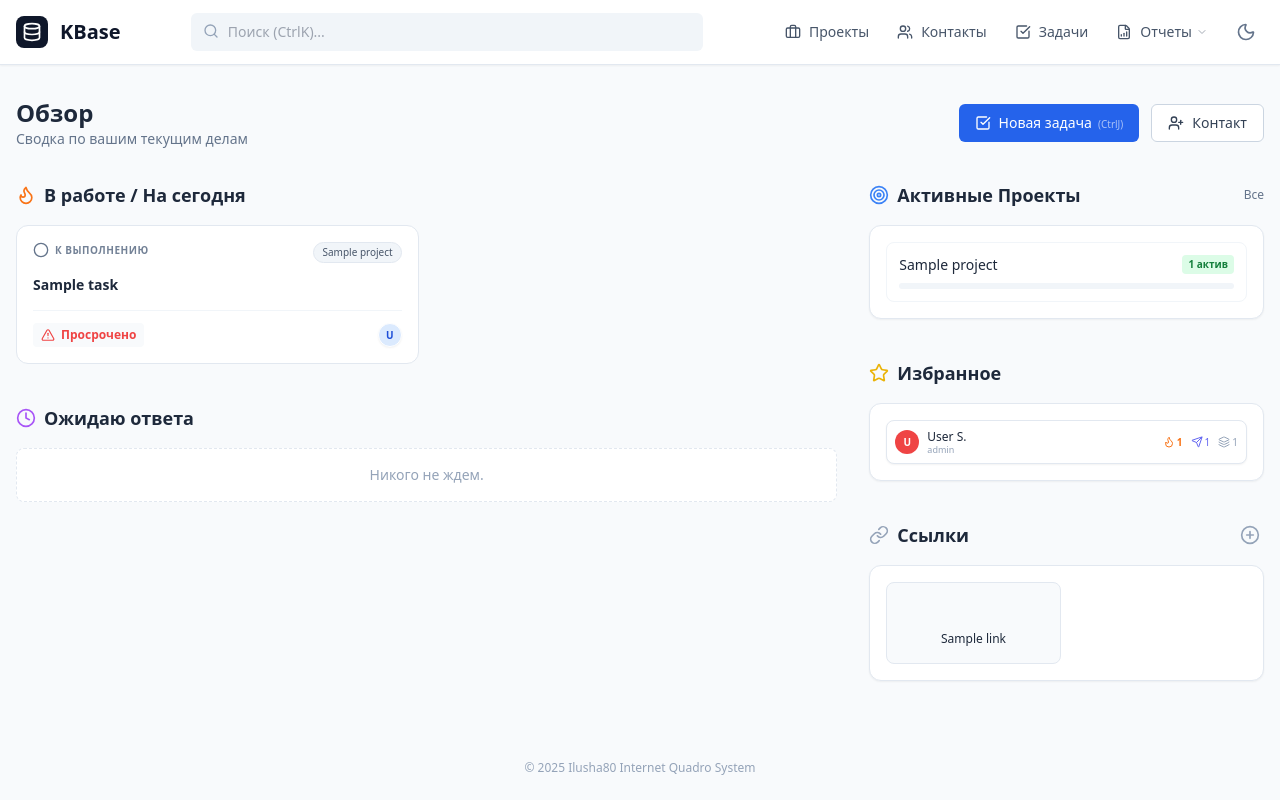
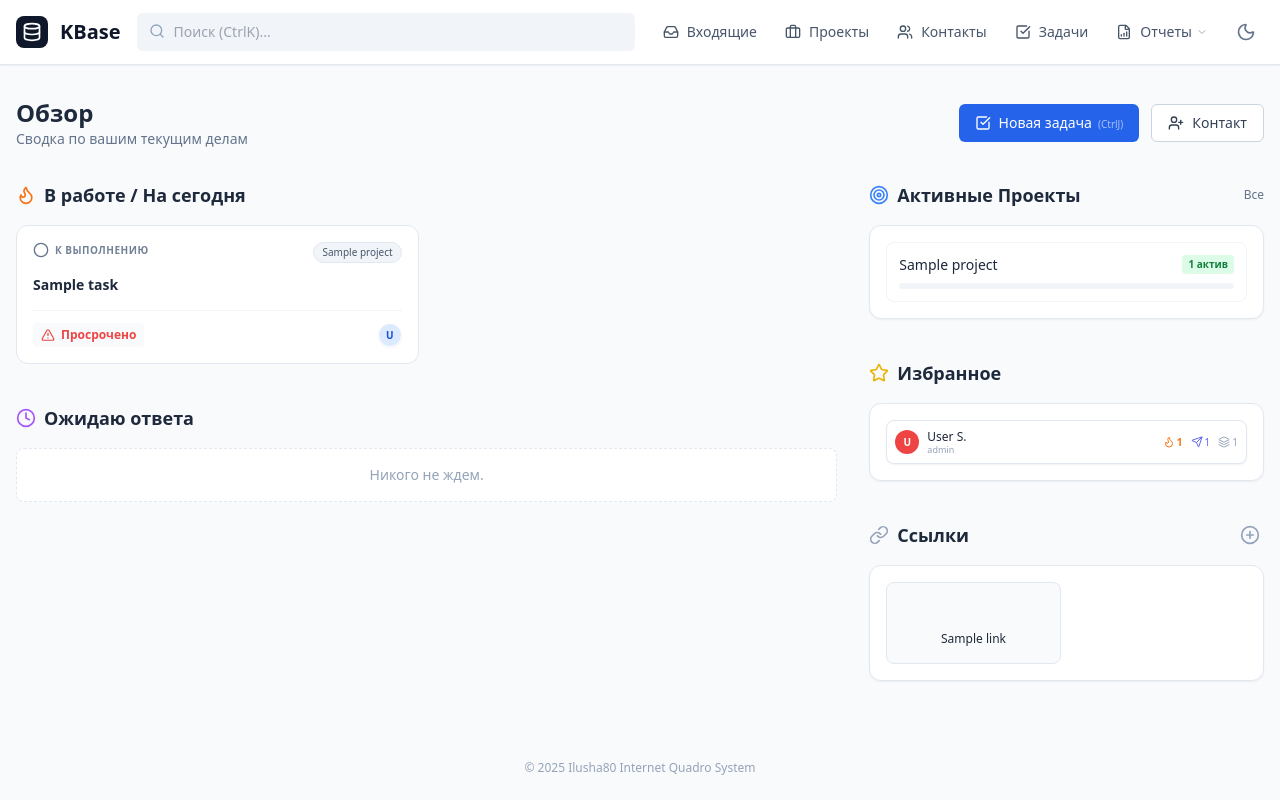
Before and after one commit to iLusha80/kbase, a Flask app: page / in a window 1280 px wide. Run offline with Flask 3, Linux system fonts and the light colour scheme; data comes from the database, SQL or seed files in the repository; tables that the repository leaves empty hold one stand-in row (values such as "Sample post").

Commit message:
feat: add inbox view and associated functionality for task management

```diff
--- a/routes/main.py
+++ b/routes/main.py
@@ -29,6 +29,10 @@ def projects_page():
 def kb_page():
     return render_template('index.html')
 
+@main_bp.route('/inbox')
+def inbox_page():
+    return render_template('index.html')
+
 # Ловушка для детальных страниц
 @main_bp.route('/projects/<path:subpath>')
 def projects_detail_page(subpath):
--- /dev/null
+++ b/static/js/components/Inbox.js
@@ -0,0 +1,233 @@
+import API from '../api.js';
+import Dashboard from './Dashboard.js';
+
+let inboxTasks = [];
+let contacts = [];
+let projects = [];
+
+const Inbox = {
+    async init() {
+        await this.loadData();
+        this.render();
+    },
+
+    async loadData() {
+        const [tasks, contactsData, projectsData] = await Promise.all([
+            API.getTasks(),
+            API.getContacts(),
+            API.getProjects()
+        ]);
+
+        contacts = contactsData || [];
+        projects = projectsData || [];
+
+        // Фильтруем задачи: нет исполнителя ИЛИ нет срока (и не завершены)
+        inboxTasks = (tasks || []).filter(t => {
+            const isDone = t.status && t.status.name === 'Готово';
+            const needsAssignee = !t.assignee_id;
+            const needsDueDate = !t.due_date;
+            return !isDone && (needsAssignee || needsDueDate);
+        });
+    },
+
+    getCount() {
+        return inboxTasks.length;
+    },
+
+    render() {
+        const container = document.getElementById('inbox-tasks-list');
+        const emptyState = document.getElementById('inbox-empty');
+        const countEl = document.getElementById('inbox-count');
+
+        if (!container) return;
+
+        if (countEl) {
+            countEl.textContent = `${inboxTasks.length} задач`;
+        }
+
+        if (inboxTasks.length === 0) {
+            container.classList.add('hidden');
+            if (emptyState) emptyState.classList.remove('hidden');
+            return;
+        }
+
+        container.classList.remove('hidden');
+        if (emptyState) emptyState.classList.add('hidden');
+
+        container.innerHTML = inboxTasks.map(task => this.renderTaskCard(task)).join('');
+
+        if (window.lucide) lucide.createIcons();
+        this.bindEvents();
+    },
+
+    renderTaskCard(task) {
+        const needsAssignee = !task.assignee_id;
+        const needsDueDate = !task.due_date;
+
+        // Status badge
+        const statusHtml = task.status ? `
+            <span class="inline-flex items-center px-1.5 py-0.5 rounded text-[10px] font-medium"
+                style="background-color: ${task.status.color}15; color: ${task.status.color};">
+                ${task.status.name}
+            </span>` : '';
+
+        // Missing fields indicators
+        const missingHtml = [];
+        if (needsAssignee) {
+            missingHtml.push(`<span class="inline-flex items-center gap-1 text-xs text-amber-600 dark:text-amber-400">
+                <i data-lucide="user" class="w-3 h-3"></i> Нет исполнителя
+            </span>`);
+        }
+        if (needsDueDate) {
+            missingHtml.push(`<span class="inline-flex items-center gap-1 text-xs text-amber-600 dark:text-amber-400">
+                <i data-lucide="calendar" class="w-3 h-3"></i> Нет срока
+            </span>`);
+        }
+
+        // Assignee select options
+        const assigneeOptions = `<option value="">Выберите исполнителя</option>` +
+            contacts.map(c => `<option value="${c.id}" ${task.assignee_id === c.id ? 'selected' : ''}>${c.last_name} ${c.first_name || ''}</option>`).join('');
+
+        // Project select options
+        const projectOptions = `<option value="">Без проекта</option>` +
+            projects.map(p => `<option value="${p.id}" ${task.project_id === p.id ? 'selected' : ''}>${p.title}</option>`).join('');
+
+        return `
+        <div class="bg-white rounded-lg border border-slate-200 p-4 hover:shadow-md transition-shadow dark:bg-slate-800 dark:border-slate-700" data-task-id="${task.id}">
+            <div class="flex items-start gap-3">
+                <!-- Checkbox -->
+                <button onclick="Inbox.completeTask(${task.id})"
+                    class="mt-1 w-5 h-5 rounded border-2 border-slate-300 hover:border-green-500 hover:bg-green-50 flex-shrink-0 flex items-center justify-center transition-all dark:border-slate-600 dark:hover:border-green-400 dark:hover:bg-green-900/30"
+                    title="Отметить как готово">
+                </button>
+
+                <div class="flex-1 min-w-0">
+                    <!-- Header -->
+                    <div class="flex items-start justify-between gap-2 mb-2">
+                        <div class="flex items-center gap-2 flex-wrap">
+                            ${statusHtml}
+                            <h3 class="font-medium text-slate-900 dark:text-white cursor-pointer hover:text-primary-600 transition-colors" onclick="openTaskDetail(${task.id})">
+                                ${task.title}
+                            </h3>
+                        </div>
+                        <button onclick="editTask(${task.id})" class="text-slate-400 hover:text-primary-600 p-1 rounded hover:bg-slate-100 dark:hover:bg-slate-700 transition-colors flex-shrink-0">
+                            <i data-lucide="edit-2" class="w-4 h-4"></i>
+                        </button>
+                    </div>
+
+                    <!-- Missing indicators -->
+                    <div class="flex items-center gap-3 mb-3">
+                        ${missingHtml.join('')}
+                    </div>
+
+                    <!-- Inline Edit Fields -->
+                    <div class="grid grid-cols-1 sm:grid-cols-3 gap-3">
+                        <!-- Assignee -->
+                        <div>
+                            <label class="text-[10px] uppercase tracking-wider text-slate-400 font-medium mb-1 block">Исполнитель</label>
+                            <select onchange="Inbox.updateField(${task.id}, 'assignee_id', this.value)"
+                                class="w-full text-sm border border-slate-200 rounded-md px-2 py-1.5 bg-white focus:border-primary-500 focus:ring-1 focus:ring-primary-500 outline-none dark:bg-slate-700 dark:border-slate-600 dark:text-white ${needsAssignee ? 'border-amber-300 dark:border-amber-600' : ''}">
+                                ${assigneeOptions}
+                            </select>
+                        </div>
+
+                        <!-- Due Date -->
+                        <div>
+                            <label class="text-[10px] uppercase tracking-wider text-slate-400 font-medium mb-1 block">Срок</label>
+                            <input type="date" value="${task.due_date || ''}"
+                                onchange="Inbox.updateField(${task.id}, 'due_date', this.value)"
+                                class="w-full text-sm border border-slate-200 rounded-md px-2 py-1.5 bg-white focus:border-primary-500 focus:ring-1 focus:ring-primary-500 outline-none dark:bg-slate-700 dark:border-slate-600 dark:text-white ${needsDueDate ? 'border-amber-300 dark:border-amber-600' : ''}">
+                        </div>
+
+                        <!-- Project -->
+                        <div>
+                            <label class="text-[10px] uppercase tracking-wider text-slate-400 font-medium mb-1 block">Проект</label>
+                            <select onchange="Inbox.updateField(${task.id}, 'project_id', this.value)"
+                                class="w-full text-sm border border-slate-200 rounded-md px-2 py-1.5 bg-white focus:border-primary-500 focus:ring-1 focus:ring-primary-500 outline-none dark:bg-slate-700 dark:border-slate-600 dark:text-white">
+                                ${projectOptions}
+                            </select>
+                        </div>
+                    </div>
+                </div>
+            </div>
+        </div>`;
+    },
+
+    bindEvents() {
+        // События уже привязаны через inline handlers
+    },
+
+    async updateField(taskId, field, value) {
+        const data = {};
+        data[field] = value || null;
+
+        const success = await API.updateTask(taskId, data);
+        if (success) {
+            // Обновляем локально
+            const task = inboxTasks.find(t => t.id === taskId);
+            if (task) {
+                task[field] = value || null;
+
+                // Проверяем, остаётся ли задача в inbox
+                const stillNeeds = !task.assignee_id || !task.due_date;
+                if (!stillNeeds) {
+                    // Задача полностью заполнена - удаляем из inbox с анимацией
+                    const card = document.querySelector(`[data-task-id="${taskId}"]`);
+                    if (card) {
+                        card.classList.add('opacity-0', 'scale-95', 'transition-all', 'duration-300');
+                        setTimeout(() => {
+                            inboxTasks = inboxTasks.filter(t => t.id !== taskId);
+                            this.render();
+                            this.updateBadge();
+                        }, 300);
+                    }
+                } else {
+                    // Просто перерисовываем карточку
+                    this.render();
+                }
+            }
+            Dashboard.init();
+        }
+    },
+
+    async completeTask(taskId) {
+        const taskStatuses = await window.api.getTaskStatuses();
+        const doneStatus = taskStatuses.find(s => s.name === 'Готово');
+        if (!doneStatus) return;
+
+        const success = await API.updateTask(taskId, { status_id: doneStatus.id });
+        if (success) {
+            // Удаляем из inbox с анимацией
+            const card = document.querySelector(`[data-task-id="${taskId}"]`);
+            if (card) {
+                card.classList.add('opacity-0', 'scale-95', 'transition-all', 'duration-300');
+                setTimeout(async () => {
+                    await this.init();
+                    this.updateBadge();
+                }, 300);
+            }
+            Dashboard.init();
+        }
+    },
+
+    updateBadge() {
+        if (window.updateInboxBadge) {
+            window.updateInboxBadge();
+        } else {
+            const badge = document.getElementById('inbox-badge');
+            if (badge) {
+                if (inboxTasks.length > 0) {
+                    badge.textContent = inboxTasks.length;
+                    badge.classList.remove('hidden');
+                } else {
+                    badge.classList.add('hidden');
+                }
+            }
+        }
+    }
+};
+
+// Экспортируем для использования в inline handlers
+window.Inbox = Inbox;
+
+export default Inbox;
--- a/static/js/controllers/TaskController.js
+++ b/static/js/controllers/TaskController.js
@@ -255,6 +255,8 @@ export const TaskController = {
             input.value = '';
             await this.loadAll();
             Dashboard.init();
+            // Обновляем бейдж inbox (новая задача без исполнителя/срока)
+            if (window.updateInboxBadge) window.updateInboxBadge();
         } else {
             alert('Ошибка при создании задачи');
         }
@@ -334,6 +336,8 @@ export const TaskController = {
             if (id && !document.getElementById('view-task-detail').classList.contains('hidden')) { this.openTaskDetail(id); }
             else if (data.project_id && !document.getElementById('view-project-detail').classList.contains('hidden')) { if (window.openProjectDetail) window.openProjectDetail(data.project_id); }
             Dashboard.init();
+            // Обновляем бейдж inbox
+            if (window.updateInboxBadge) window.updateInboxBadge();
         } else { alert('Ошибка при сохранении задачи'); }
     }
 };
--- a/templates/index.html
+++ b/templates/index.html
@@ -3,6 +3,7 @@
 {% block content %}
     <!-- Вьюхи (Views) -->
     {% include 'partials/view_dashboard.html' %}
+    {% include 'partials/view_inbox.html' %}
     {% include 'partials/view_contacts.html' %}
     {% include 'partials/view_tasks.html' %}
     {% include 'partials/view_projects.html' %}
--- a/templates/partials/header.html
+++ b/templates/partials/header.html
@@ -26,6 +26,10 @@
         <!-- 3. Навигация и Кнопки -->
         <div class="flex items-center gap-2 flex-shrink-0">
             <nav class="md:flex items-center space-x-1">
+                <a href="/inbox" id="nav-inbox" data-view="inbox" class="nav-btn flex items-center px-3 py-2 rounded-md text-sm font-medium transition-colors relative">
+                    <i data-lucide="inbox" class="w-4 h-4 mr-2"></i> <span>Входящие</span>
+                    <span id="inbox-badge" class="hidden absolute -top-1 -right-1 min-w-[18px] h-[18px] rounded-full bg-amber-500 text-white text-[10px] font-bold flex items-center justify-center px-1">0</span>
+                </a>
                 <a href="/projects" id="nav-projects" data-view="projects" class="nav-btn flex items-center px-3 py-2 rounded-md text-sm font-medium transition-colors">
                     <i data-lucide="briefcase" class="w-4 h-4 mr-2"></i> <span>Проекты</span>
                 </a>
--- /dev/null
+++ b/templates/partials/view_inbox.html
@@ -0,0 +1,43 @@
+<div id="view-inbox" class="view-section hidden h-[calc(100vh-6rem)] flex flex-col bg-slate-50 dark:bg-slate-900">
+
+    <!-- Header -->
+    <div class="bg-white border-b border-slate-200 px-6 py-4 dark:bg-slate-800 dark:border-slate-700">
+        <div class="max-w-4xl mx-auto">
+            <div class="flex items-center justify-between">
+                <div class="flex items-center gap-3">
+                    <div class="w-10 h-10 rounded-lg bg-amber-100 flex items-center justify-center dark:bg-amber-900/30">
+                        <i data-lucide="inbox" class="w-5 h-5 text-amber-600 dark:text-amber-400"></i>
+                    </div>
+                    <div>
+                        <h1 class="text-lg font-semibold text-slate-900 dark:text-white">Входящие</h1>
+                        <p class="text-xs text-slate-500 dark:text-slate-400">Задачи без исполнителя или срока</p>
+                    </div>
+                </div>
+                <div class="flex items-center gap-3">
+                    <span id="inbox-count" class="text-sm text-slate-500 dark:text-slate-400">0 задач</span>
+                    <button onclick="window.openQuickTaskModal()" class="bg-primary-600 hover:bg-primary-700 text-white text-sm px-3 py-1.5 rounded-md flex items-center gap-1.5 transition-colors">
+                        <i data-lucide="plus" class="w-4 h-4"></i> Быстрая задача
+                    </button>
+                </div>
+            </div>
+        </div>
+    </div>
+
+    <!-- Task List -->
+    <div class="flex-1 overflow-auto px-6 py-4">
+        <div class="max-w-4xl mx-auto space-y-2" id="inbox-tasks-list">
+            <!-- JS fills this -->
+        </div>
+    </div>
+
+    <!-- Empty State -->
+    <div id="inbox-empty" class="hidden flex-1 flex items-center justify-center">
+        <div class="text-center">
+            <div class="w-16 h-16 rounded-full bg-green-100 flex items-center justify-center mx-auto mb-4 dark:bg-green-900/30">
+                <i data-lucide="check-circle" class="w-8 h-8 text-green-600 dark:text-green-400"></i>
+            </div>
+            <h2 class="text-lg font-medium text-slate-900 dark:text-white mb-1">Inbox пуст!</h2>
+            <p class="text-sm text-slate-500 dark:text-slate-400">Все задачи разобраны. Отлично!</p>
+        </div>
+    </div>
+</div>
```
Also changed, not shown: static/js/app.js (+35 -1 lines).
